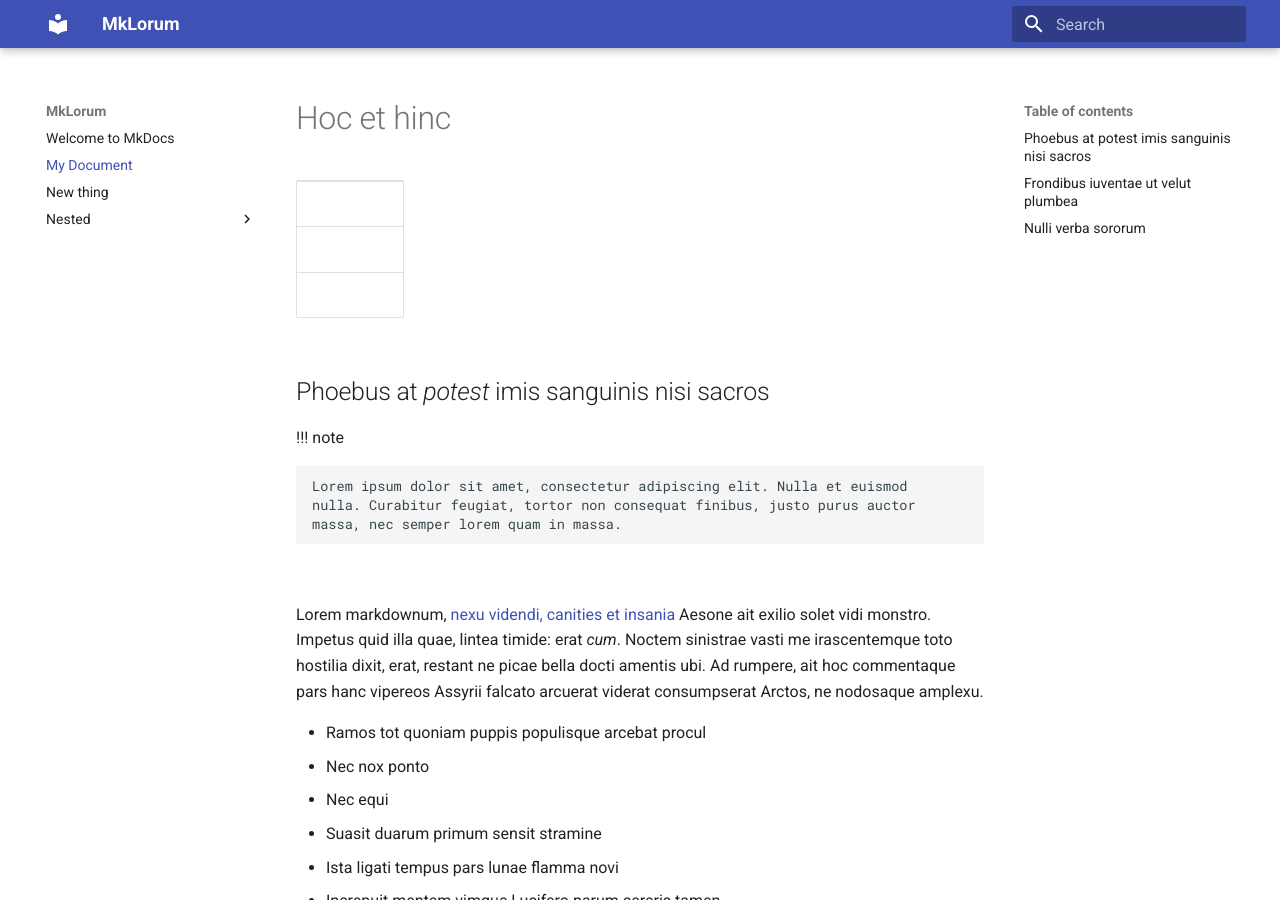
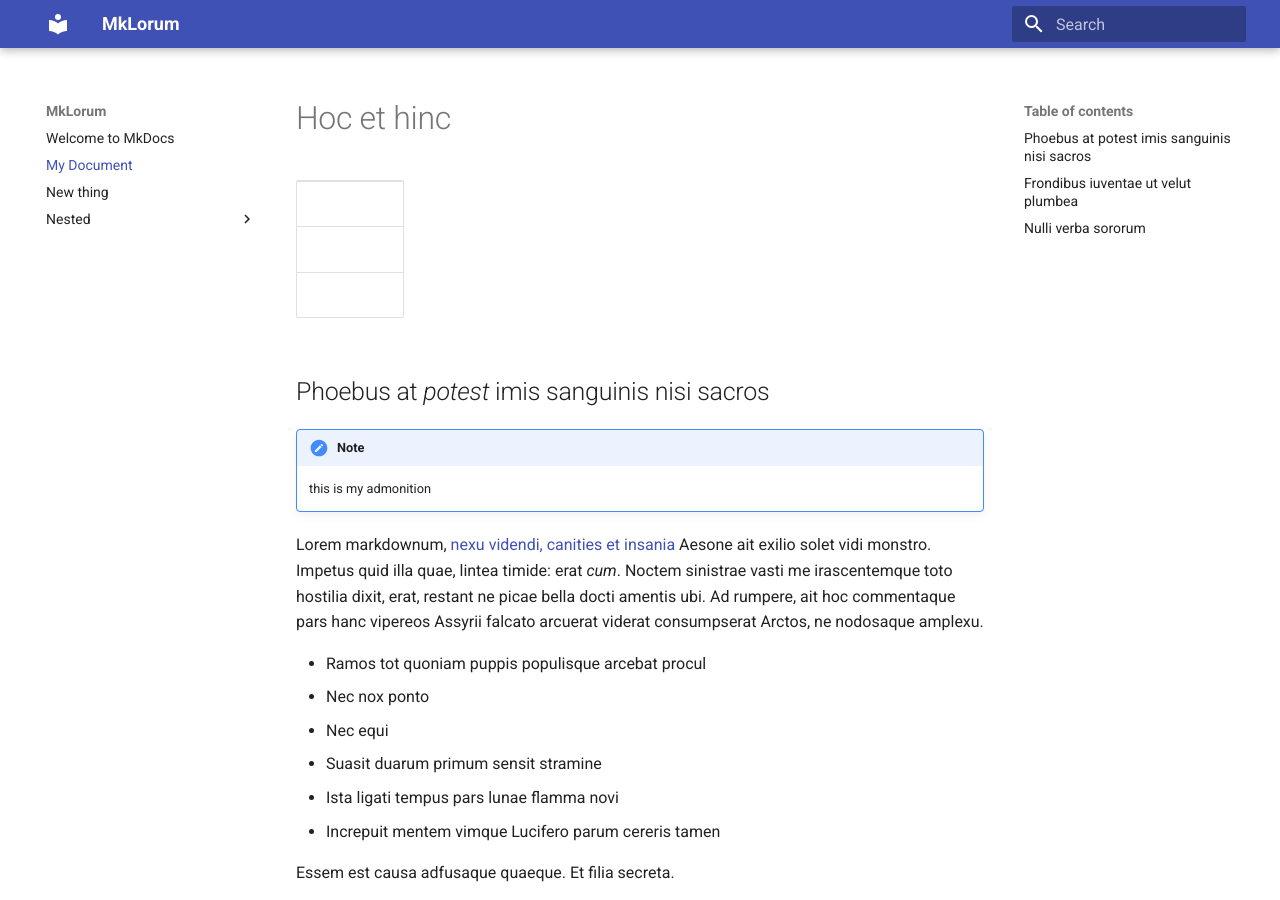
Before and after one commit to bglw/mkdocs_demo_instance, an MkDocs documentation site: the page built from docs/about.md, in a window 1280 px wide and 900 px high. Built offline with MkDocs 1.6.1 and Material for MkDocs 9.7.7, drawn with Linux system fonts in a browser that asks for light colours.

Commit message:
Updated 'docs/about.md' via CloudCannon

````diff
--- a/docs/about.md
+++ b/docs/about.md
@@ -14,15 +14,9 @@
 
 ## Phoebus at *potest* imis sanguinis nisi sacros
 
-\!\!\! note
+!!! note
 
-```apiblueprint
-Lorem ipsum dolor sit amet, consectetur adipiscing elit. Nulla et euismod
-nulla. Curabitur feugiat, tortor non consequat finibus, justo purus auctor
-massa, nec semper lorem quam in massa.
-```
-
-&nbsp;
+    this is my admonition
 
 Lorem markdownum, [nexu videndi, canities et insania](/nested/test/) Aesone ait exilio solet vidi monstro. Impetus quid illa quae, lintea timide: erat *cum*. Noctem sinistrae vasti me irascentemque toto hostilia dixit, erat, restant ne picae bella docti amentis ubi. Ad rumpere, ait hoc commentaque pars hanc vipereos Assyrii falcato arcuerat viderat consumpserat Arctos, ne nodosaque amplexu.
 
````
